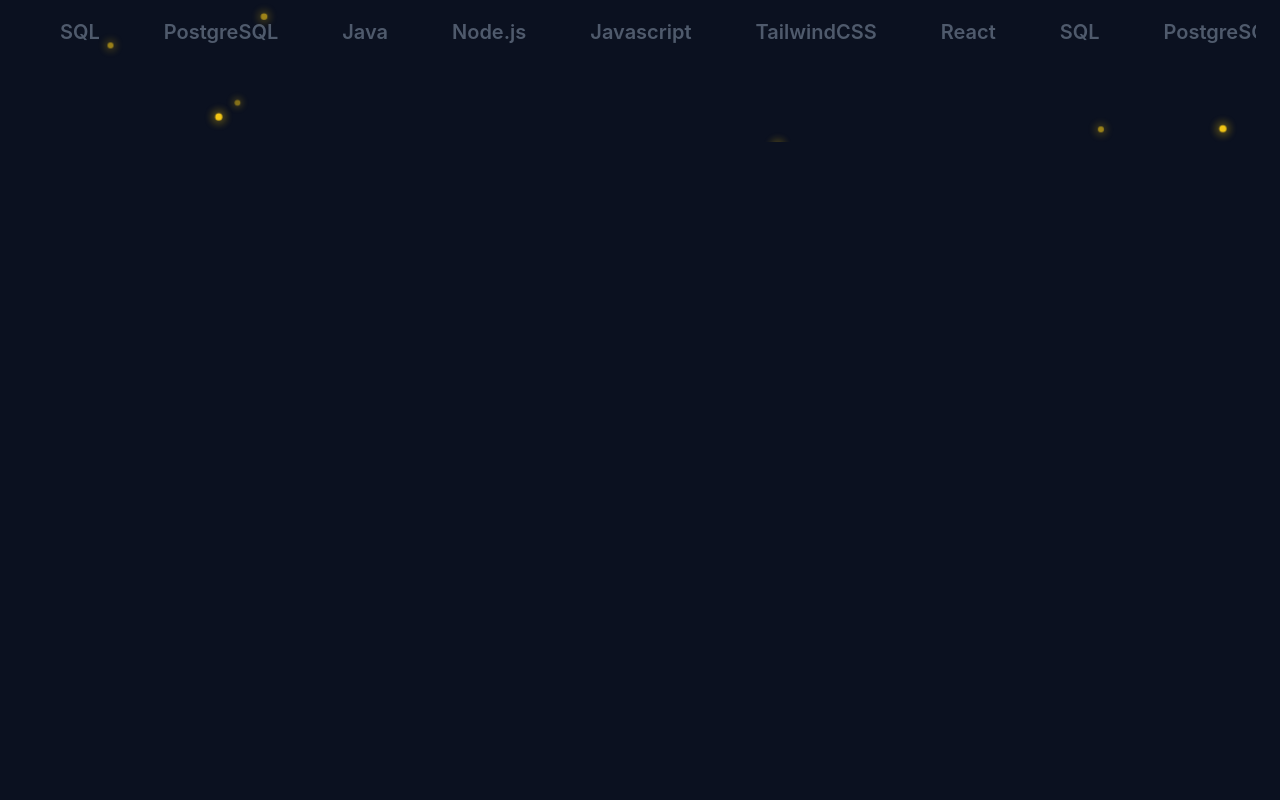
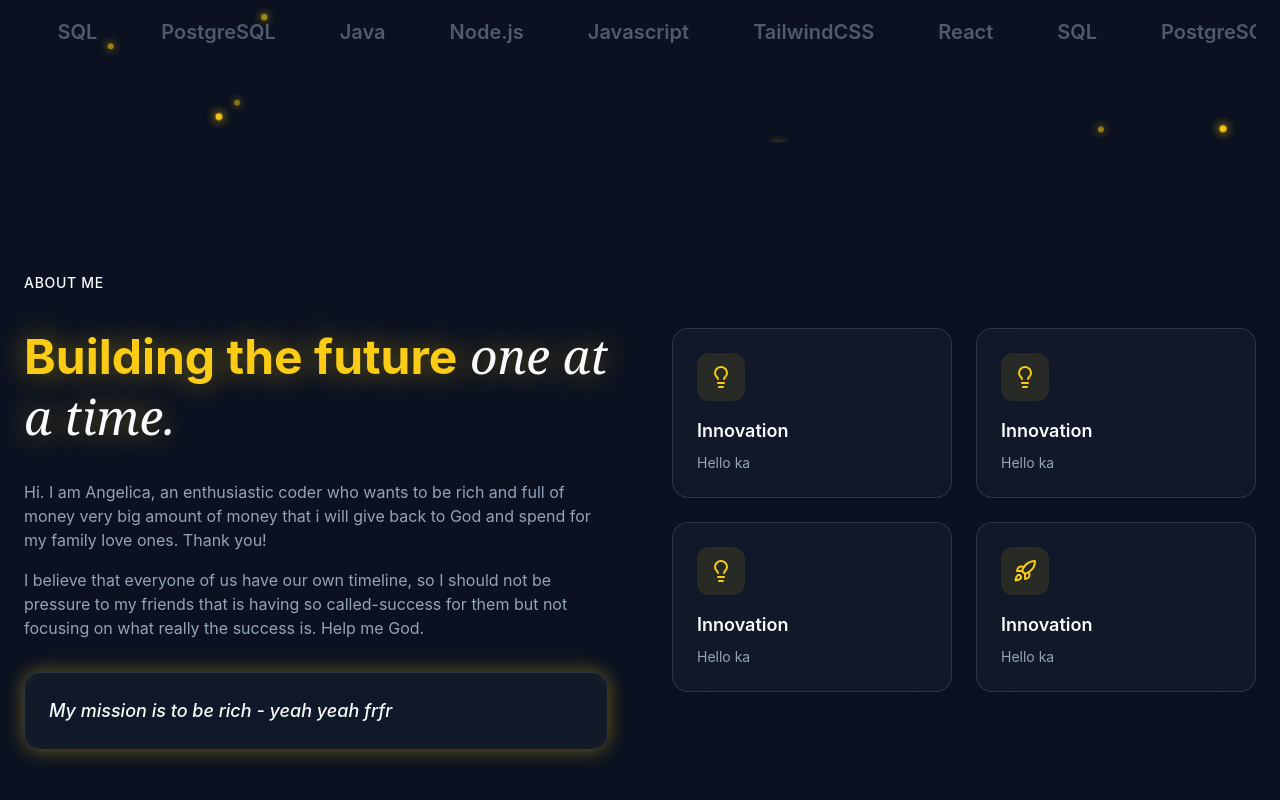
Before and after one commit to AngelicaToquero/angetqz-portfolio, a React (Vite) app: page / in a window 1280 px wide. Shown: the part 914-1714 px from the top of the page. Before the commit the page ends 1056 px from the top, so only its background shows below. Built offline with nearby package versions, Linux system fonts and the light colour scheme.

Commit message:
added placeholder and design for about section

```diff
--- a/src/layout/Navbar.jsx
+++ b/src/layout/Navbar.jsx
@@ -6,6 +6,7 @@
     { href: "#about" , label: "About"},
     { href: "#projects" , label: "Projects"},
     { href: "#experience" , label: "Experience"},
+
 ];
 
 
@@ -25,7 +26,7 @@
     }, [])
 
     return (
-        <header className={`fixed top-0 left-0 right-0 transition-all duration-500 ${isScrolled ? "glass-strong py-3" : "bg-transparent py-5"} z-50`}>
+        <header className={`fixed top-0 left-0 right-0 transition-all duration-500 ${isScrolled ? "glass-strong py-5" : "bg-transparent py-6"} z-50`}>
 
         <nav className = "mx-auto px-6 flex items-center justify-between">
            {/* logo left side */}
@@ -63,11 +64,17 @@
         <div className = "md:hidden glass-strong animate-fade-in">
             <div className = "container mx-auto px-6 py-6 flex flex-col gap-4">
                 {navLinks.map((link, index) => (
-                <a href= {link.href} key={index}
+                <a
+                href= {link.href}
+                key={index}
+                onClick={() => setIsMobileMenuOpen(false)}
                 className=" text-lg text-muted-foreground hover:text-foreground py-2 ">
                 {link.label}</a>
             ))}
-             <Button>Contact Me</Button>
+
+             <Button onClick={() => setIsMobileMenuOpen(false)}>
+                Contact Me
+                </Button>
                 </div>
         </div>
         )}
--- a/src/sections/About.jsx
+++ b/src/sections/About.jsx
@@ -1,3 +1,73 @@
+import { Lightbulb, Rocket } from "lucide-react";
+const highlights = [
+    {
+    icon: Lightbulb,
+    title: "Innovation",
+    description: "Hello ka"
+    },
+    {
+    icon: Lightbulb,
+    title: "Innovation",
+    description: "Hello ka"
+    },
+    {
+    icon: Lightbulb,
+    title: "Innovation",
+    description: "Hello ka"
+    },
+    {
+    icon: Rocket,
+    title: "Innovation",
+    description: "Hello ka"
+    }
+]
+
+
 export const About = () => {
-    return <section></section>
+    return <section id ="about" className="py-32 relative overflow-hidden">
+        <div className="container mx-auto px-6 relative z-10">
+            <div className="grid lg:grid-cols-2 gap-16 items-center">
+                {/* Left Column */}
+                <div className="space-y-8">
+                    <div className="animate-fade-in">
+                    <span className="text-secondary-foreground text-sm uppercase font-medium tracking-wider">About Me</span>
+                    </div>
+
+                    <h2 className="text-primary text-4xl md:text-5xl font-bold leading-tight animate-fade-in glow-text">Building the future
+                        <span className=" font-serif italic font-normal text-secondary-foreground"> one at a time.</span>
+                    </h2>
+
+                    <div className="space-y-4 text-muted-foreground animate-fade-in">
+                        <p>Hi. I am Angelica, an enthusiastic coder who wants to be rich and full of money
+                            very big amount of money that i will give back to God and spend for my family
+                            love ones. Thank you!
+                        </p>
+                        <p>I  believe that everyone of us have our own timeline, so I should not be pressure
+                            to my friends that is having so called-success for them but not focusing on what really
+                            the success is. Help me God.
+                        </p>
+                    </div>
+
+                    <div className="glass rounded-2xl p-6 glow-border animate-fade-in">
+                        <p className="text-lg font-medium italic text-foreground ">My mission is to be rich - yeah yeah frfr</p>
+                    </div>
+                    </div>
+
+                    {/* Right Column */}
+                    <div className="grid sm:grid-cols-2 gap-6">
+                        {highlights.map((item, idx) => (
+                            <div key = {idx} className="glass rounded-2xl p-6 animate-fade-in"
+                                style = {{animationDelay : `$((idx + 1) * 100)ms`}}>
+                                <div className="h-12 w-12 mb-4 hover:bg-primary/30 rounded-xl bg-primary/10 flex justify-center items-center ">
+                                    <item.icon className="w-6 h-6 text-primary"/>
+                                </div>
+                                <h3 className="text-lg font-semibold mb-2">{item.title}</h3>
+                                <p className="text-sm text-muted-foreground ">{item.description}</p>
+                            </div>
+                        ))}
+
+                </div>
+            </div>
+        </div>
+    </section>
 };
```
